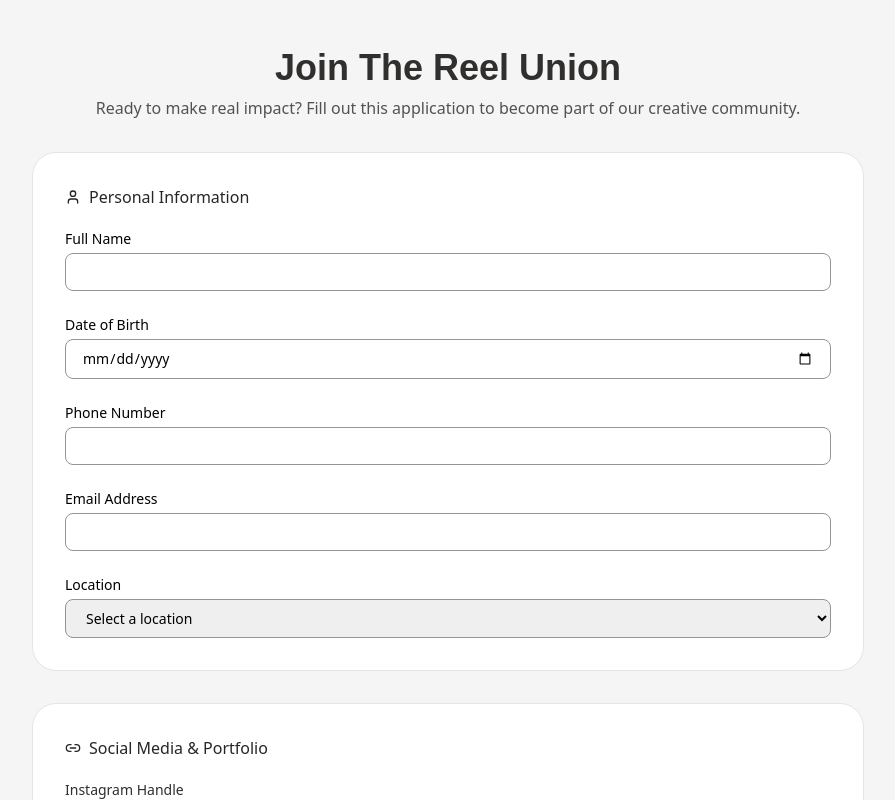
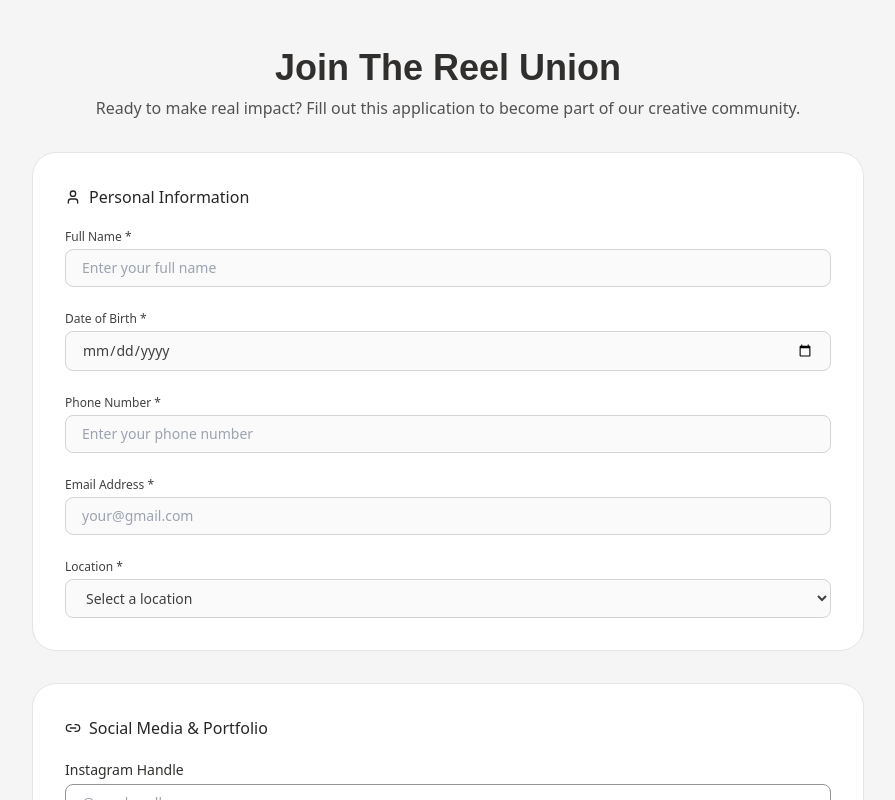
Before and after one commit to Fica-Web/FicaAds, a React (Vite) app in the folder frontend/: page /reel-union/onboarding in a window 1280 px wide. Shown: the top 800 px of the page, without its empty margins (192-1087 px from the left). Built offline with nearby package versions, Linux system fonts and the light colour scheme; no server answers.

Commit message:
personal details section placeholder updated

```diff
--- a/frontend/src/Components/ReelUnion/CreatorOnboarding/PersonalDetailsSection.jsx
+++ b/frontend/src/Components/ReelUnion/CreatorOnboarding/PersonalDetailsSection.jsx
@@ -11,38 +11,39 @@ const PersonalDetailsSection = ({ formData, handleChange, errors }) => {
 
             <div className="space-y-6">
                 {[
-                    { label: 'Full Name', name: 'fullName', type: 'text' },
-                    { label: 'Date of Birth', name: 'dob', type: 'date' },
-                    { label: 'Phone Number', name: 'phoneNumber', type: 'text' },
-                    { label: 'Email Address', name: 'email', type: 'email' },
+                    { label: 'Full Name', name: 'fullName', type: 'text', placeholder: 'Enter your full name' },
+                    { label: 'Date of Birth', name: 'dob', type: 'date', placeholder: '' },
+                    { label: 'Phone Number', name: 'phoneNumber', type: 'text', placeholder: 'Enter your phone number' },
+                    { label: 'Email Address', name: 'email', type: 'email', placeholder: 'your@gmail.com' },
                 ].map((field, i) => (
                     <div key={i}>
-                        <label className="block text-sm font-medium text-gray-700 mb-1">
-                            {field.label}
+                        <label className="block text-xs font-medium text-neutral-700 mb-1">
+                            {field.label} *
                         </label>
                         <input
                             type={field.type}
                             name={field.name}
                             value={formData[field.name]}
+                            placeholder={field.placeholder}
                             onChange={handleChange}
-                            className={`w-full px-4 py-2 border rounded-lg focus:outline-none focus:ring-2 ${errors?.location
+                            className={`w-full px-4 py-2 border border-neutral-300 placeholder:text-sm text-neutral-700 bg-neutral-50 rounded-lg focus:outline-none focus:ring-2 ${errors?.location
                                     ? 'border-red-500 focus:ring-red-400'
                                     : 'border-gray4 focus:ring-blue-500'
                                 }`}
                         />
                         {errors?.[field.name] && (
-                            <p className="text-red-500 text-sm mt-1">{errors[field.name]}</p>
+                            <p className="text-red-600 text-sm mt-1">{errors[field.name]}</p>
                         )}
                     </div>
                 ))}
                 <div>
-                    <label className="block text-sm font-medium text-gray-700 mb-1">Location</label>
+                    <label className="block text-xs font-medium text-neutral-700 mb-1">Location *</label>
                     <select
                         name="location"
                         value={formData.location}
                         onChange={handleChange}
-                        className={`w-full px-4 py-2 border rounded-lg focus:outline-none focus:ring-2 ${errors?.location
-                                ? 'border-red-500 focus:ring-red-400'
+                        className={`w-full px-4 py-2 text-neutral-700 bg-neutral-50 border border-neutral-300 rounded-lg focus:outline-none focus:ring-2 ${errors?.location
+                                ? 'border-red-600 focus:ring-red-400'
                                 : 'border-gray4 focus:ring-blue-500'
                             }`}
 
@@ -54,7 +55,7 @@ const PersonalDetailsSection = ({ formData, handleChange, errors }) => {
                         <option>Other</option>
                     </select>
                     {errors?.location && (
-                        <p className="text-red-500 text-sm mt-1">{errors.location}</p>
+                        <p className="text-red-600 text-sm mt-1">{errors.location}</p>
                     )}
                 </div>
             </div>
```
